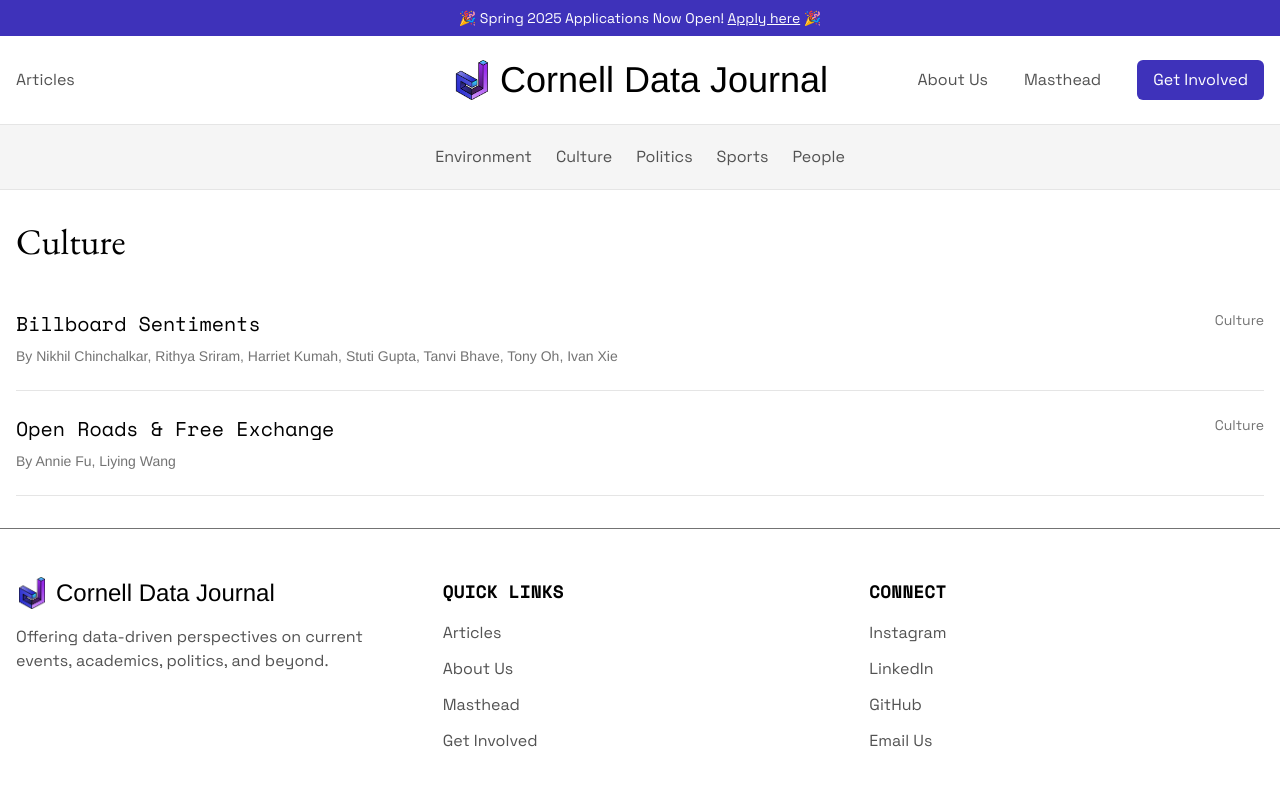
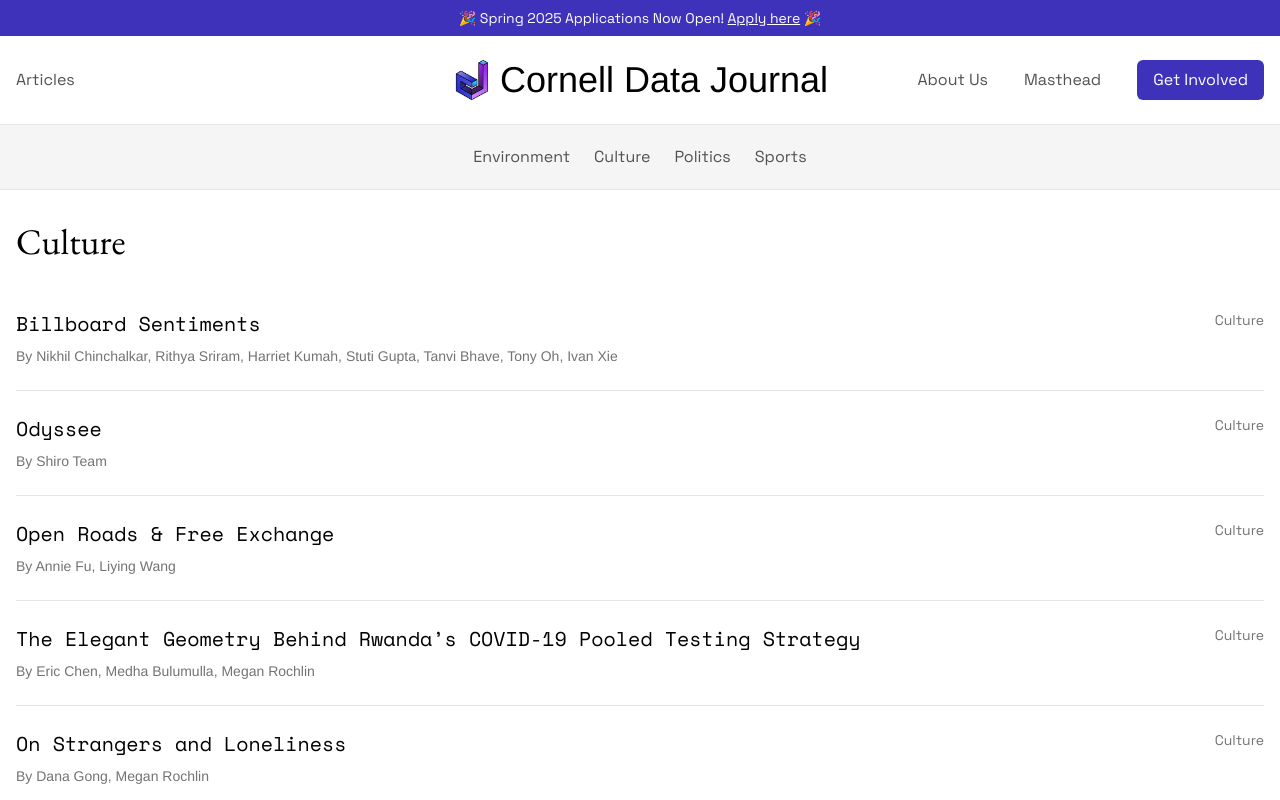
Before and after one commit to cornelldatajournal/site, a Next.js app: page /sections/culture in a window 1280 px wide. Shown: the top 800 px of the page. Built offline with nearby package versions, Linux system fonts and the light colour scheme.

Commit message:
removed people and put everything in culture

```diff
--- a/src/app/layout.tsx
+++ b/src/app/layout.tsx
@@ -188,12 +188,6 @@
               >
                 Sports
               </Link>
-              <Link
-                href="/sections/people"
-                className="text-neutral-600 font-space-grotesk hover:text-neutral-900 dark:text-neutral-400 dark:hover:text-neutral-100 hover:italic py-2"
-              >
-                People
-              </Link>
             </nav>
           </div>
         </div>
--- a/src/app/sections/[slug]/page.tsx
+++ b/src/app/sections/[slug]/page.tsx
@@ -3,7 +3,7 @@
 import Link from 'next/link';
 
 export async function generateStaticParams() {
-    const sections = ["environment", "culture", "politics", "sports", "people"];
+    const sections = ["environment", "culture", "politics", "sports"];
     return sections.map((section) => ({ slug: section }));
 }
 
@@ -13,7 +13,7 @@
 
 export default async function SectionPage({ params }: SectionPageProps) {
     const { slug } = await params;
-    const sections = ["environment", "culture", "politics", "sports", "people"];
+    const sections = ["environment", "culture", "politics", "sports"];
 
     if (!sections.includes(slug)) {
         notFound();
--- a/src/content/elegant-geometry/index.mdx
+++ b/src/content/elegant-geometry/index.mdx
@@ -3,7 +3,7 @@
 description: Drawing inspiration from multidimensional geometry, scientists from the University of Rwanda have a devised a method to dramatically increase the nation's COVID-19 testing capacity.
 author: ["Eric Chen", "Medha Bulumulla", "Megan Rochlin"]
 publishedDate: "2020-12-18"
-section: "People"
+section: "Culture"
 layout: "default"
 ---
 
--- a/src/content/odyssee/index.mdx
+++ b/src/content/odyssee/index.mdx
@@ -3,7 +3,7 @@
 description: "Back in March, the shiro team invited 50 people from across the world to record their experiences—their activities and their feelings—for 30 days during the (first) peak of the pandemic."
 author: ["Shiro Team"]
 publishedDate: "2024-03-20"
-section: "People"
+section: "Culture"
 image_path: "public/images/odyssee-thumb.jpg"
 external_link: "http://odyssee.community/"
 layout: "image"
--- a/src/content/strangers-and-loneliness/index.mdx
+++ b/src/content/strangers-and-loneliness/index.mdx
@@ -3,7 +3,7 @@
 description: "We analyze sentiments of loneliness on Reddit and research on the impact of Familiar Strangers as a key aspect of connectedness that we do not even realize we have lost."
 author: ["Dana Gong", "Megan Rochlin"]
 publishedDate: "2020-12-18"
-section: "People"
+section: "Culture"
 quote: Familiar Strangers form a border zone between people we know and the completely unknown strangers we encounter once and never see again. While we are bound to the people we know by a circle of social reciprocity, no such bond exists between us and complete strangers. Familiar Strangers buffer the middle ground between these two relationships. Because we encounter them regularly in familiar settings, they establish our connection to individual places.
 attribution: "\"The Familiar Stranger\", Eric Paulos and Elizabeth Goodman"
 layout: "default"
--- a/src/types/index.ts
+++ b/src/types/index.ts
@@ -1,6 +1,6 @@
 export type ArticleType = 'default' | 'image' | 'feature' | 'quote' | 'multimedia';
 
-export type SectionType = 'Environment' | 'Culture' | 'Politics' | 'Campus' | 'People';
+export type SectionType = 'Environment' | 'Culture' | 'Politics' | 'Campus';
 
 export interface BaseArticle {
     title: string;
```
